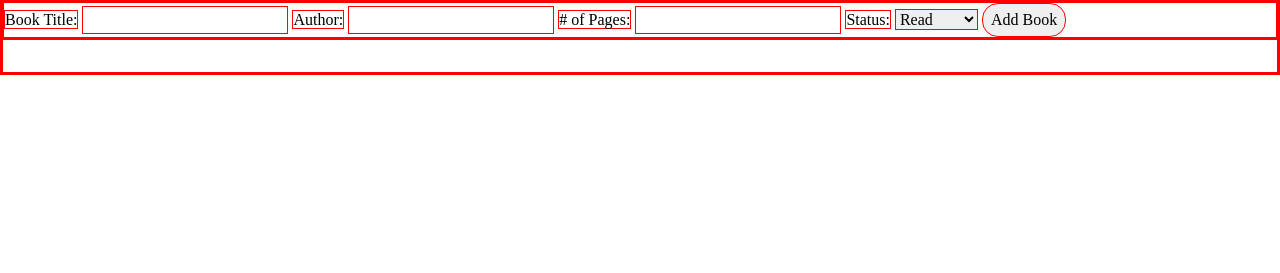
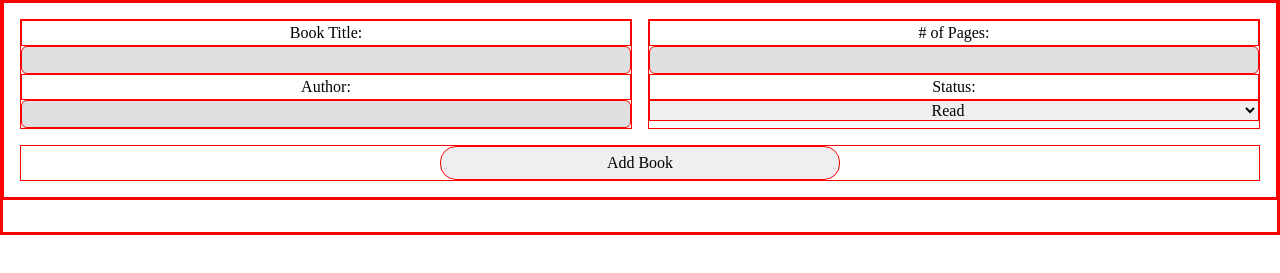
Before and after one commit to thongster/odin-library, a plain HTML site: page index.html in a window 1280 px wide. Both pictures are taken after a click on the button "New Book". Shown: the part 81-354 px from the top of the page. Drawn offline with Linux system fonts and the light colour scheme.

Commit message:
edited remove button, css on form

```diff
--- a/index.html
+++ b/index.html
@@ -19,24 +19,28 @@
             <button class="newBook">New Book</button>
         </div>
     </header>
-    <div class="formsection">
-        <form class="bookForm bookShow" method="post">
+    <div class="formsection bookShow">
+        <form class="bookForm" method="post">
+            <div>
                 <label for="title">Book Title:</label>
                 <input type="text" name="title" id="title" required>
-
                 <label for="author">Author:</label>
                 <input type="text" name="author" id="author" required>
+            </div>
 
+            <div>
                 <label for="pages"># of Pages:</label>
                 <input type="number" name="pages" id="pages" required min="1">
-
                 <label for="read">Status:</label>
                 <select name="read" id="read" required>
                     <option value="Read">Read</option>
                     <option value="Not Read">Not Read</option>
                 </select>
+            </div>
 
+            <div>
                 <button type="submit" class="addBookButton">Add Book</button>
+            </div>
         </form>
     </div>
     <div class="display">
--- a/script.js
+++ b/script.js
@@ -2,6 +2,7 @@ const myLibrary = [];
 
 const display = document.querySelector(".display");
 const newBook = document.querySelector(".newBook");
+const formSection = document.querySelector(".formsection");
 const bookForm = document.querySelector(".bookForm");
 
 let count = 2;
@@ -108,18 +109,20 @@ function displayNewBook() {
 
     removeBook.addEventListener("click", function() {
         // select the appropriate "card" div
-        let parent = removeBook.parentElement;
+        let grandparent = removeBook.parentElement.parentElement;
 
         // find index of matching id's
         let index = myLibrary.findIndex(function(book) {
-            return book.id === parent.dataset.id;
+            console.log(grandparent);
+            console.log(grandparent.dataset.id)
+            return book.id === grandparent.dataset.id;
         });
 
         // remove according to index
         myLibrary.splice(index, 1);
 
         // remove card from DOM
-        parent.remove();
+        grandparent.remove();
     });
 
 
@@ -128,11 +131,11 @@ function displayNewBook() {
 // show / hide form on click
 newBook.addEventListener("click", function() {
     if (count % 2 === 1) {
-        bookForm.classList.add("bookShow")
+        formSection.classList.add("bookShow")
     };
 
     if (count % 2 === 0) {
-        bookForm.classList.remove("bookShow")
+        formSection.classList.remove("bookShow")
     };
     count++;
 });
--- a/style.css
+++ b/style.css
@@ -112,3 +112,47 @@ button {
     width: fit-content;
     background-color: #c7ffc7;
 }
+
+.formsection > form {
+    display: grid;
+    grid-template-columns: repeat(2, minmax(200px, 1fr));
+    gap: 1rem;
+    padding: 1rem;
+}
+
+.formsection > form > div:nth-child(1), .formsection > form > div:nth-child(2)  {
+    display: flex;
+    flex-direction: column;
+    text-align: center;
+}
+
+.formsection > form > div:nth-child(3) {
+    grid-column: 1 / -1;
+    display: grid;
+}
+
+.formsection > form > div:nth-child(3) > button {
+    width: clamp(200px, 50%, 400px);
+    justify-self: center;
+}
+
+input[type="text"], input[type="number"] {
+    border-radius: 6px;
+    background-color: #dfdfdf;
+}
+
+option {
+    text-align: center;
+}
+
+input:invalid {
+    border: 1px solid red;
+}
+
+input:valid {
+    border: 1px solid green;
+}
+
+input:focus {
+    border: 1px solid blue;
+}
```
Lines whose indentation alone changed are shown as unchanged.
